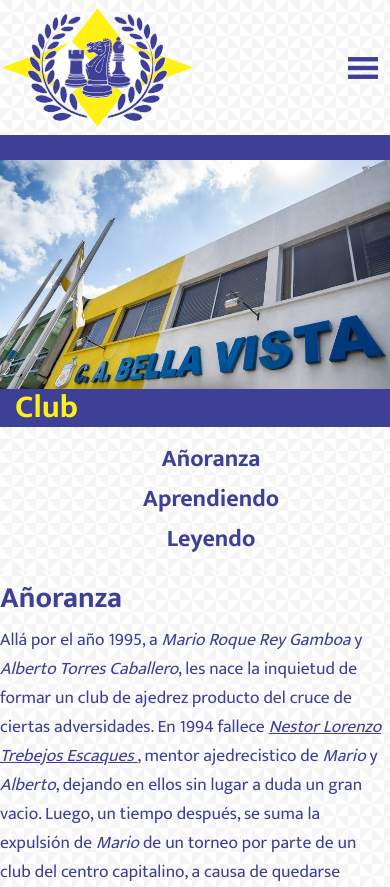
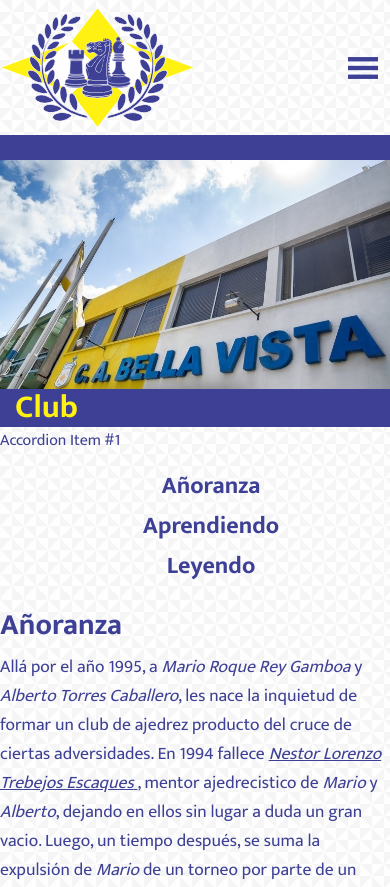
Before and after one commit to miguelcrrlia/PFCorrealia, a plain HTML site: page pages/club.html in a window 390 px wide. Shown: the top 887 px of the page. Drawn offline with Linux system fonts and the light colour scheme.

Commit message:
con algunos arreglos de responsive

```diff
--- a/css/style.css
+++ b/css/style.css
@@ -288,6 +288,7 @@
     }
 fieldset{
     width: 100%;
+    border: 2px;
     border-style: solid;
     border-color: rgb(62, 64, 149);
     padding: 10px;
@@ -523,7 +524,7 @@
 .main_nav{
     grid-area: mainnav;
     position: sticky;
-    top: 10rem;
+    top: 0;
     height: 10%;
     padding: 0.5em;
     border: 0;
@@ -794,7 +795,7 @@
         }
 }
 /*No utilizo el metodo mobile first porque ya tenía hechos los grid del modo desktop antes de aprender hacerlo*/
-@media only screen and (max-width: 576px){
+@media only screen and (max-width: 575.98px){
    .grid{
     grid-template-columns: 100vw;
     grid-template-rows: 10rem auto auto auto auto;
@@ -839,6 +840,7 @@
         display: none;
     }
     .centrado{
+        grid-area: centrado;
         height: 100%;
         display: flex;
         flex-wrap: nowrap;
--- a/pages/club.html
+++ b/pages/club.html
@@ -76,7 +76,31 @@
     </header>
     <main class="main_club">
                 <!--Nav para navegar dentro de la página-->
-        <nav class="main_nav" >
+        <div class="accordion-item" id="accordionButton">
+            <div class="accordion-item">
+                <button class="accordion-button" type="button" data-bs-toggle="collapse" data-bs-target="#collapseOne" aria-expanded="false" aria-controls="collapseOne">
+                    Accordion Item #1
+                  </button>
+                  <div id="collapseOne" class="accordion-collapse collapse show" data-bs-parent="#accordionButton">
+                    <div class="accordion-body">
+                        <nav class="main_nav" >
+                            <ul>
+                                <li>
+                                    <a href="#anioranza" title="Añoranza">Añoranza</a>
+                                </li>
+                                <li>
+                                    <a href="#aprendiendo" title="Aprendiendo">Aprendiendo</a>
+                                </li>
+                                <li>
+                                    <a href="#leyendo" title="Leyendo">Leyendo</a>
+                                </li>
+                            </ul>
+                        </nav>
+                    </div>
+                  </div>
+            </div>
+        </div>
+        <!-- <nav class="main_nav" >
             <ul>
                 <li>
                     <a href="#anioranza" title="Añoranza">Añoranza</a>
@@ -88,7 +112,7 @@
                     <a href="#leyendo" title="Leyendo">Leyendo</a>
                 </li>
             </ul>
-        </nav>
+        </nav> -->
         <div class="main_section">
             <!--Section añoranza (breve hisoria del club)-->
         <section>
```
Also changed, not shown: pages/tienda.html (+3 -3 lines).
